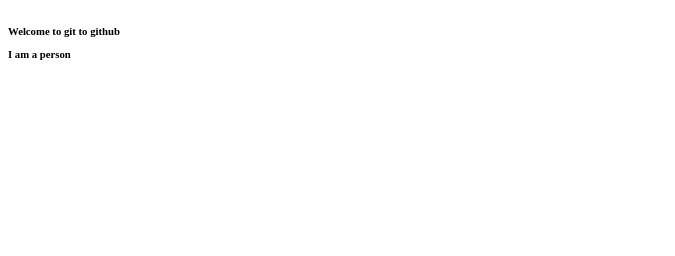
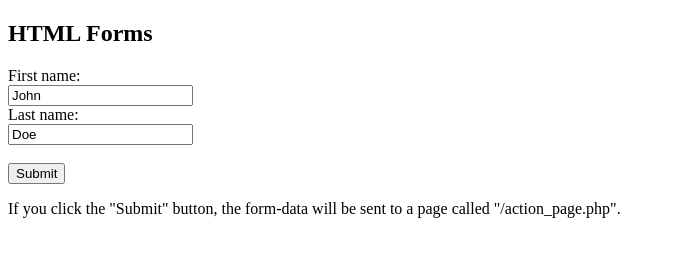
Before and after one commit to hazrah44/myappsample, a plain HTML site: page index.html in a window 1280 px wide. Shown: the whole page, without its empty margins (0-675 px from the left). Drawn offline with Linux system fonts and the light colour scheme.

Commit message:
first commit

```diff
--- a/dir1/app1.js
+++ b/dir1/app1.js
@@ -0,0 +1 @@
+console.log(123);
--- a/dir2/app2.js
+++ b/dir2/app2.js
@@ -0,0 +1 @@
+console.log(123);
--- a/index.html
+++ b/index.html
@@ -4,13 +4,18 @@
     <meta charset="UTF-8">
     <meta http-equiv="X-UA-Compatible" content="IE=edge">
     <meta name="viewport" content="width=, initial-scale=1.0">
-    <title>Document</title>
-</head>
-<title>lesson1</title>
-<body>
-    <h6>
-        Welcome to git to github
-        <p>I am a person</p>
-    </h6>
+    <title>Contact Me</title>
+    <h2>HTML Forms</h2>
+
+<form action="/action_page.php">
+  <label for="fname">First name:</label><br>
+  <input type="text" id="fname" name="fname" value="John"><br>
+  <label for="lname">Last name:</label><br>
+  <input type="text" id="lname" name="lname" value="Doe"><br><br>
+  <input type="submit" value="Submit">
+</form>
+
+<p>If you click the "Submit" button, the form-data will be sent to a page called "/action_page.php".</p>
+
 </body>
 </html>
```
Also changed, not shown: login.html (added, +1 -0 lines), 1 other file.
